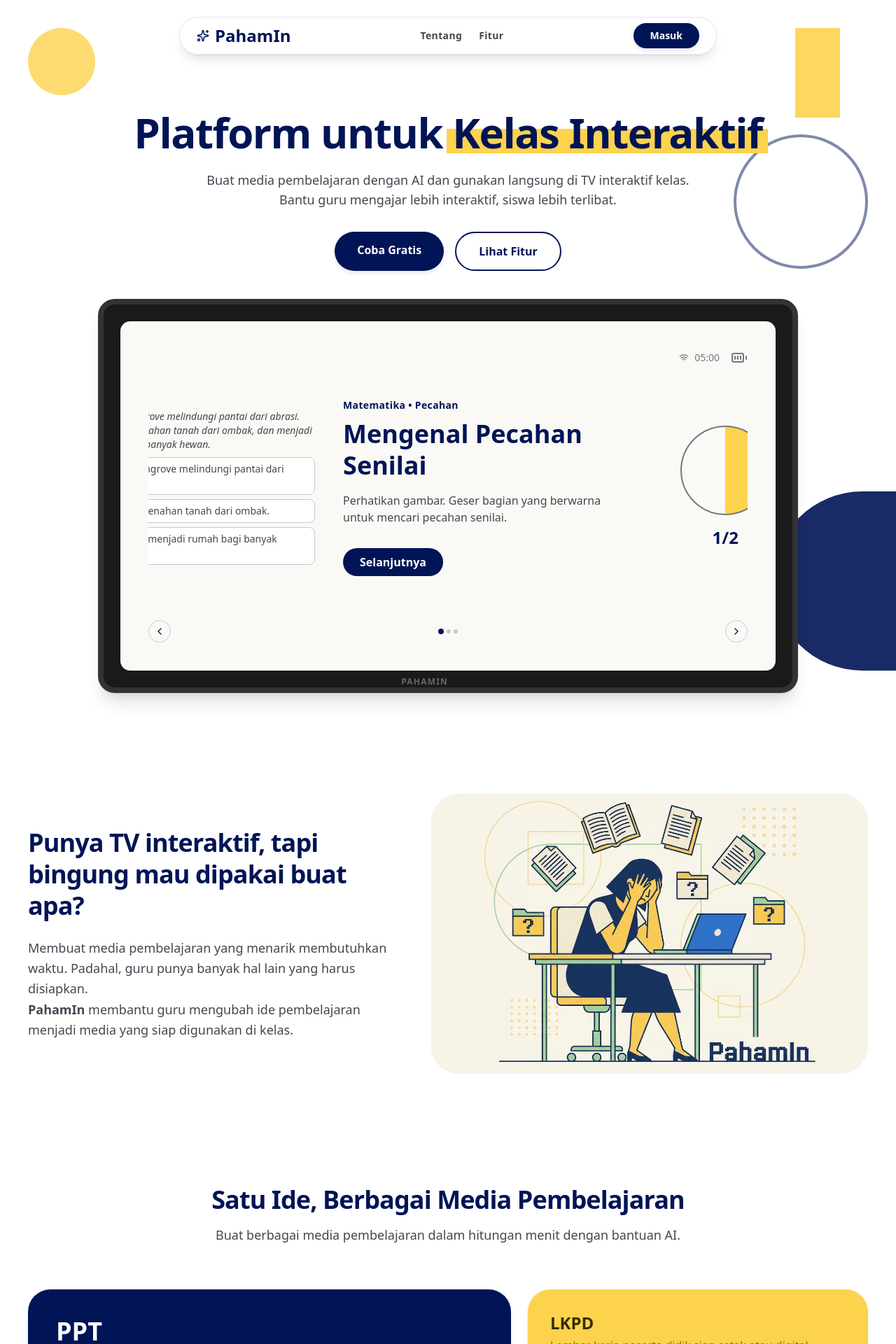
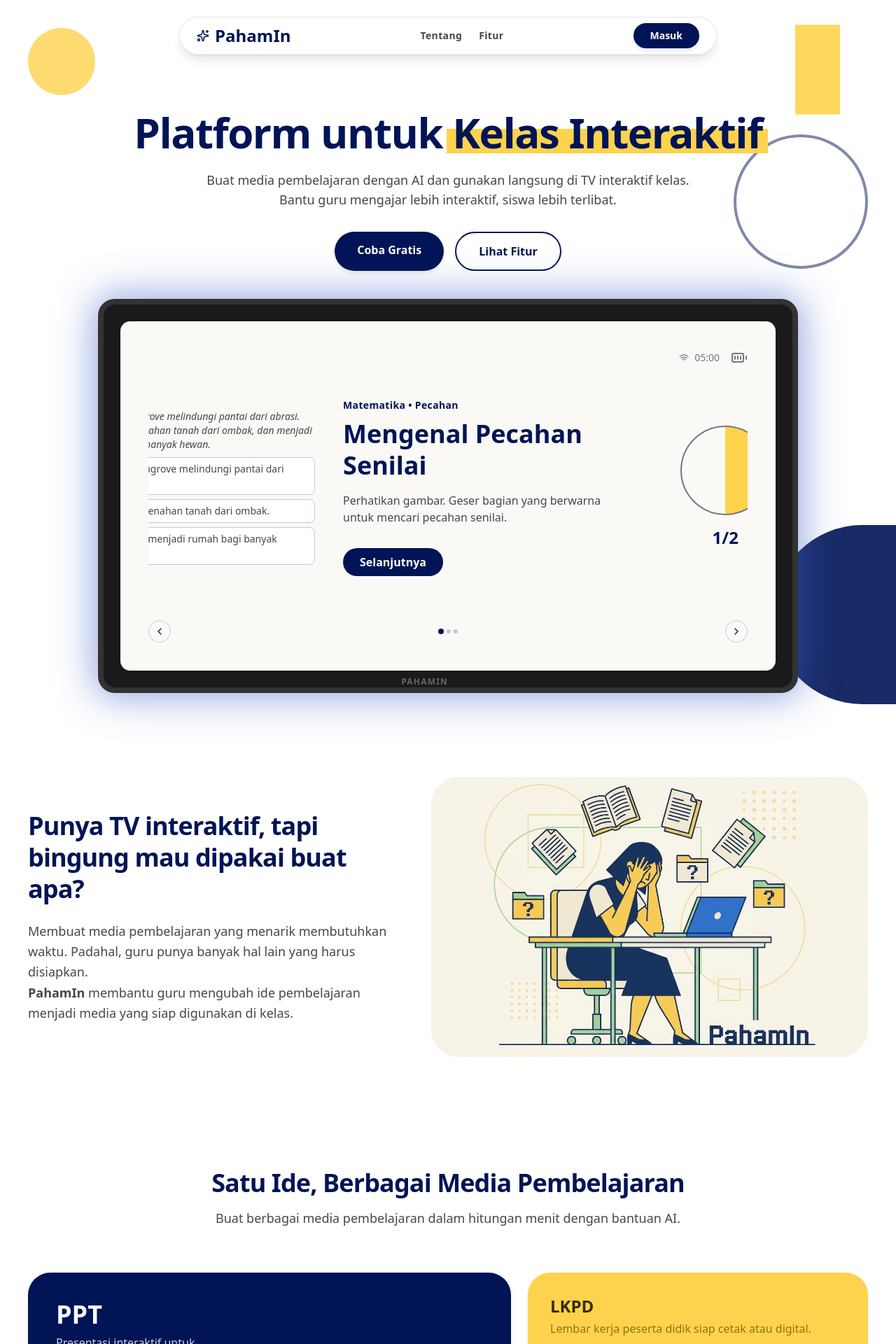
Before and after one commit to matchaoreolate/hology_pahamin_ifp, a React (Vite) app in the folder apps/web/: page / in a window 1280 px wide. Shown: the top 1920 px of the page at 70% size. Built offline with nearby package versions, Linux system fonts and the light colour scheme; no server answers.

Commit message:
feat: enhance LandingPage with floating animations and adjust padding for improved layout

```diff
--- a/apps/web/src/features/landing/LandingPage.tsx
+++ b/apps/web/src/features/landing/LandingPage.tsx
@@ -75,11 +75,11 @@ export function LandingPage() {
 
       <main>
         {/* HERO */}
-        <section className="relative flex flex-col items-center overflow-hidden px-10 pt-32 pb-12">
-          <div className="absolute top-10 left-10 size-24 rounded-full bg-[#fdd34d] opacity-80" />
-          <div className="absolute top-10 right-20 h-32 w-16 bg-[#fdd34d] opacity-90" />
-          <div className="hidden sm:block absolute top-48 right-10 size-48 rounded-full border-4 border-[#001456] opacity-50" />
-          <div className="hidden sm:block absolute -right-20 bottom-20 size-64 rounded-l-full bg-[#001456] opacity-90" />
+        <section className="relative flex flex-col items-center overflow-hidden px-10 pt-32 pb-24">
+          <div className="absolute top-10 left-10 size-24 rounded-full bg-[#fdd34d] opacity-80 [animation:float_6s_ease-in-out_infinite]" />
+          <div className="absolute top-10 right-20 h-32 w-16 bg-[#fdd34d] opacity-90 [animation:float_7s_ease-in-out_infinite_0.5s]" />
+          <div className="hidden sm:block absolute top-48 right-10 size-48 rounded-full border-4 border-[#001456] opacity-50 [animation:float_8s_ease-in-out_infinite_1s]" />
+          <div className="hidden sm:block absolute -right-20 bottom-20 size-64 rounded-l-full bg-[#001456] opacity-90 [animation:float_9s_ease-in-out_infinite_1.5s]" />
 
 
           <div className="relative z-[1] flex max-w-5xl flex-col items-center gap-4 py-6 pb-10  text-center">
@@ -100,7 +100,7 @@ export function LandingPage() {
             </p>
             <div className="flex gap-4 pt-4">
               <Link
-                to="/projects/new"
+                to="/login"
                 className="rounded-full bg-[#001456] px-8 py-3.5 text-base font-semibold text-white shadow-[0_4px_6px_-1px_rgba(0,20,86,0.1)] transition-colors hover:bg-[#001456]/90"
               >
                 Coba Gratis
@@ -116,7 +116,7 @@ export function LandingPage() {
 
           {/* IFP mockup — locked to 16:9, small on mobile, large on desktop */}
           <div className="relative z-[1] w-full max-w-[320px] sm:max-w-[560px] lg:max-w-[1000px]">
-            <div className="aspect-video w-full rounded-xl border-4 sm:rounded-2xl sm:border-6 lg:rounded-3xl lg:border-8 border-[#333] bg-[#1a1a1a] p-1.5 sm:p-3 lg:p-6 shadow-xl">
+            <div className="aspect-video w-full rounded-xl border-4 sm:rounded-2xl sm:border-6 lg:rounded-3xl lg:border-8 border-[#333] bg-[#1a1a1a] p-1.5 sm:p-3 lg:p-6 shadow-md [animation:shadow-pulse_5s_ease-in-out_infinite]">
               <div className="flex size-full flex-col overflow-hidden rounded-lg sm:rounded-xl bg-[#fbf9f5] p-3 sm:p-6 lg:p-10">
                 <div className="flex justify-end gap-2 sm:gap-4 text-[#767681]">
                   <span className="flex items-center gap-2 text-[8px] sm:text-xs lg:text-sm">
@@ -138,7 +138,7 @@ export function LandingPage() {
         {/* PROBLEM */}
         <section
           id="tentang"
-          className="mx-auto flex max-w-7xl scroll-mt-28 flex-col items-center gap-12 px-10 py-24 md:flex-row"
+          className="mx-auto flex max-w-7xl scroll-mt-28 flex-col items-center gap-12 px-10 py-6 pb-24 md:flex-row"
         >
           <div className="flex-1">
             <h2 className="mb-6 text-4xl leading-tight font-bold tracking-tight text-[#001456]">
@@ -174,8 +174,8 @@ export function LandingPage() {
 
           <div className="grid grid-cols-1 gap-6 md:grid-cols-12">
             {/* PPT — large card, slide mockup asset behind the copy */}
-            <div className="relative flex min-h-[454px] flex-col justify-between overflow-hidden rounded-[32px] bg-[#001456] p-10 shadow-lg md:col-span-7">
-              <div className="absolute top-1/4 -left-10 h-1/2 w-20 rounded-r-full bg-[#fdd34d] opacity-90" />
+            <div className="relative flex min-h-[454px] flex-col justify-between overflow-hidden rounded-[32px] bg-[#001456] p-10 shadow-lg transition-transform duration-300 hover:-translate-y-1 hover:scale-[1.01] md:col-span-7">
+              <div className="absolute top-1/4 -left-10 h-1/2 w-20 rounded-r-full bg-[#fdd34d] opacity-90 [animation:float_7s_ease-in-out_infinite]" />
 
               <img
                 src="/presentation.png"
@@ -196,7 +196,7 @@ export function LandingPage() {
 
             <div className="flex flex-col gap-6 md:col-span-5">
               {/* LKPD — worksheet mockup asset behind the copy */}
-              <div className="relative flex min-h-[213px] items-start justify-between overflow-hidden rounded-[32px] bg-[#fdd34d] p-8 shadow-md">
+              <div className="relative flex min-h-[213px] items-start justify-between overflow-hidden rounded-[32px] bg-[#fdd34d] p-8 shadow-md transition-transform duration-300 hover:-translate-y-1 hover:scale-[1.01]">
                 <div className="relative z-[2] flex flex-col justify-between gap-4">
                   <div>
                     <h3 className="mb-1 text-2xl font-bold text-[#362B00]">LKPD</h3>
@@ -216,7 +216,7 @@ export function LandingPage() {
               </div>
 
               {/* E-Book — reader mockup asset behind the copy */}
-              <div className="relative flex min-h-[213px] items-start justify-between gap-4 overflow-hidden rounded-[32px] bg-[#90d792] p-8 shadow-md">
+              <div className="relative flex min-h-[213px] items-start justify-between gap-4 overflow-hidden rounded-[32px] bg-[#90d792] p-8 shadow-md transition-transform duration-300 hover:-translate-y-1 hover:scale-[1.01]">
                 <div className="relative z-[2] flex flex-col justify-between gap-4">
                   <div>
                     <h3 className="mb-1 text-2xl font-bold text-[#002107]">E-Book</h3>
@@ -268,16 +268,16 @@ export function LandingPage() {
           </div>
 
           <div className="relative h-24 w-full">
-            <div className="absolute bottom-0 left-0 h-16 w-32 rounded-t-full bg-[#90d792]" />
-            <div className="absolute right-10 bottom-0 size-32 rounded-full border-4 border-[#c6c5d2]/30" />
-            <div className="absolute right-16 bottom-0 size-20 rounded-full border-4 border-[#c6c5d2]/30" />
+            <div className="absolute bottom-0 left-0 h-16 w-32 rounded-t-full bg-[#90d792] [animation:float_6s_ease-in-out_infinite]" />
+            <div className="absolute right-10 bottom-0 size-32 rounded-full border-4 border-[#c6c5d2]/30 [animation:float_8s_ease-in-out_infinite_0.5s]" />
+            <div className="absolute right-16 bottom-0 size-20 rounded-full border-4 border-[#c6c5d2]/30 [animation:float_7s_ease-in-out_infinite_1s]" />
           </div>
         </section>
 
         {/* FINAL CTA */}
         <section className="relative overflow-hidden bg-[#001456] py-24">
-          <div className="hidden sm:block absolute  top-1/2 left-[-187px] h-[318px] w-[328px] -translate-y-1/2 rounded-full border-[16px] border-[#fdd34d] opacity-90" />
-          <div className="hidden sm:block absolute  top-[calc(50%-27px)] right-[-140px] h-[318px] w-[328px] -translate-y-1/2 rounded-full border-[16px] border-[#fdd34d] opacity-90" />
+          <div className="hidden sm:block absolute  top-1/2 left-[-187px] h-[318px] w-[328px] -translate-y-1/2 rounded-full border-[16px] border-[#fdd34d] opacity-90 [animation:float_8s_ease-in-out_infinite]" />
+          <div className="hidden sm:block absolute  top-[calc(50%-27px)] right-[-140px] h-[318px] w-[328px] -translate-y-1/2 rounded-full border-[16px] border-[#fdd34d] opacity-90 [animation:float_9s_ease-in-out_infinite_1s]" />
           <div className="relative z-[1] mx-auto flex max-w-[1280px] flex-col items-center gap-4 px-10 text-center">
             <h2 className="text-4xl font-bold text-white">
               Cobain Sekarang!
@@ -285,7 +285,7 @@ export function LandingPage() {
             <p className="text-lg text-white/80">Dirancang untuk pembelajaran di TV interaktif dan Interactive Flat Panel.</p>
             <div className="flex gap-4 pt-6">
               <Link
-                to="/projects/new"
+                to="/login"
                 className="rounded-full bg-[#fbf9f5] px-8 py-3.5 text-base font-semibold text-[#001456] shadow-md transition-colors hover:bg-white"
               >
                 Coba Gratis
--- a/apps/web/src/features/projects/CreateProjectPage.tsx
+++ b/apps/web/src/features/projects/CreateProjectPage.tsx
@@ -64,9 +64,9 @@ export function CreateProjectPage() {
 
       <main className="mx-auto flex max-w-[896px] flex-col gap-8 px-6 py-8">
         <div className="flex flex-col gap-2">
-          <p className="font-mono text-[11px] text-muted-foreground">
+          {/* <p className="font-mono text-[11px] text-muted-foreground">
             PahamIn AI / <span className="text-foreground">Buat Materi Baru</span>
-          </p>
+          </p> */}
           <h1 className="text-3xl font-semibold tracking-tight text-foreground">
             Buat Materi Baru
           </h1>
--- a/apps/web/src/index.css
+++ b/apps/web/src/index.css
@@ -138,6 +138,26 @@
   --font-heading: "Roboto Variable", system-ui, sans-serif;
 }
 
+@keyframes float {
+  0%,
+  100% {
+    transform: translateY(0);
+  }
+  50% {
+    transform: translateY(-16px);
+  }
+}
+
+@keyframes shadow-pulse {
+  0%,
+  100% {
+    box-shadow: 0 0 40px 0px rgba(57, 90, 199, 0.80);
+  }
+  50% {
+    box-shadow: 0 0 70px 12px rgba(57, 90, 199, 0.25);
+  }
+}
+
 @layer base {
   * {
     @apply border-border outline-ring/50;
```
